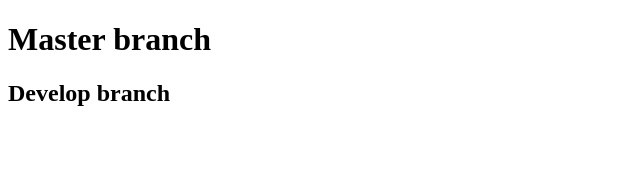
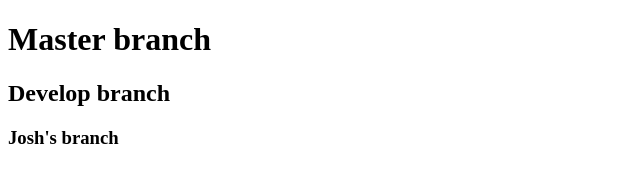
Before and after one commit to joshuawakefield/teamGit, a plain HTML site: page index.html in a window 1280 px wide. Shown: the whole page, without its empty margins (0-640 px from the left). Drawn offline with Linux system fonts and the light colour scheme.

Commit message:
first commit of Josh's branch

```diff
--- a/index.html
+++ b/index.html
@@ -9,5 +9,7 @@
 <body>
     <h1>Master branch</h1>
     <h2>Develop branch</h2>
+    <h3>Josh's branch</h3>
+
 </body>
 </html>
```
